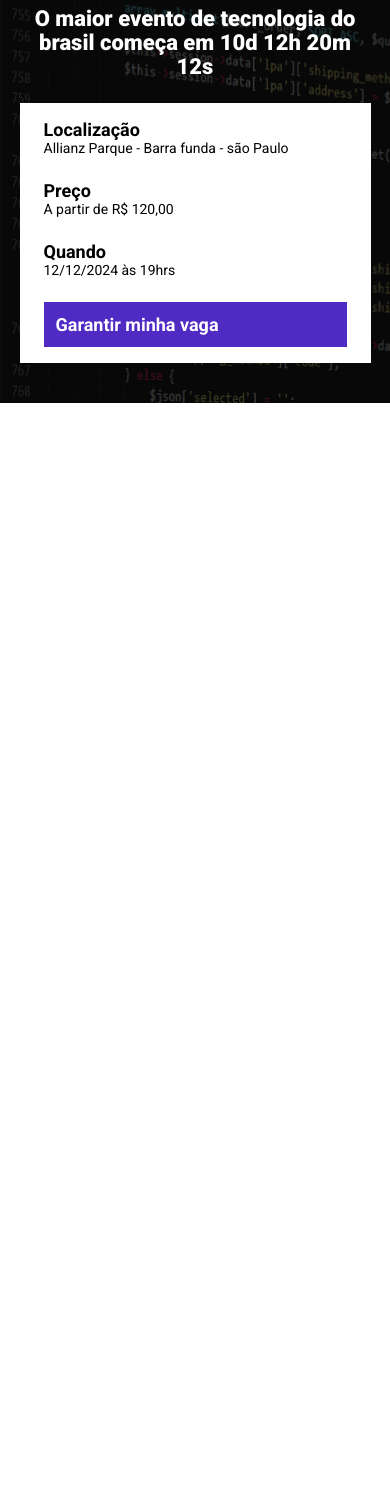
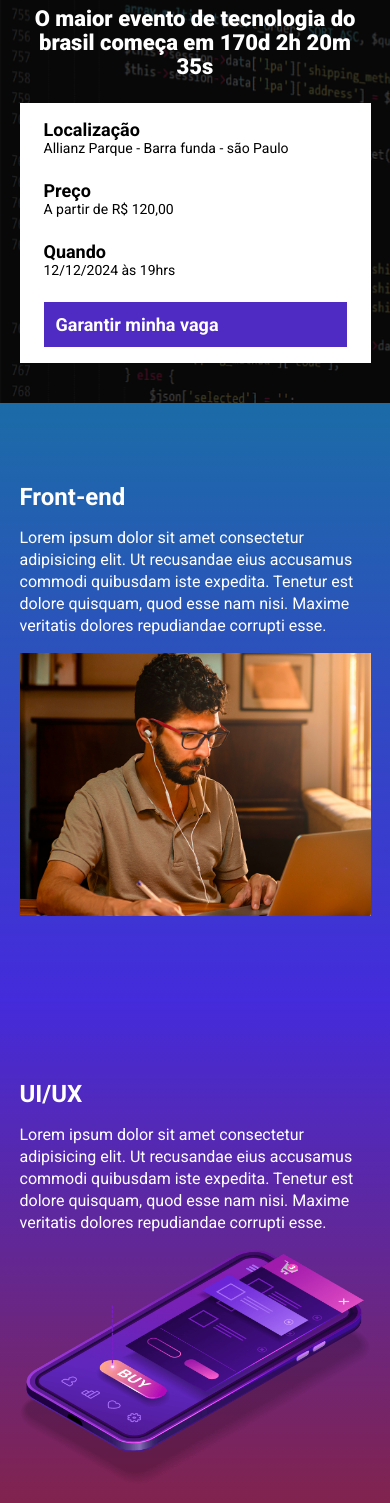
Before and after one commit to KaikalDev/ebac_tech_talk, a website built with Parcel: page src/index.html in a window 390 px wide. Shown: the part 97-1600 px from the top of the page. Before the commit the page ends 844 px from the top, so only its background shows below. Built offline with nearby package versions, Linux system fonts and the light colour scheme.

Commit message:
finalização do site

```diff
--- a/src/index.html
+++ b/src/index.html
@@ -8,13 +8,14 @@
     <link rel="preconnect" href="https://fonts.googleapis.com">
     <link rel="preconnect" href="https://fonts.gstatic.com" crossorigin>
     <link href="https://fonts.googleapis.com/css2?family=Roboto:ital,wght@0,100;0,300;0,400;0,500;0,700;0,900;1,100;1,300;1,400;1,500;1,700;1,900&display=swap" rel="stylesheet">
+    <link rel="stylesheet" href="https://unpkg.com/aos@next/dist/aos.css" />
 </head>
 <body>
     <header class="hero">
         <div class="container">
             <img class="hero__logo" src="./images/ebac_logo.svg" alt="EBAC-logo">
             <p class="hero__text">
-                O maior evento de tecnologia do brasil começa em 10d 12h 20m 12s
+                O maior evento de tecnologia do brasil começa em <span id="contador"></span>
             </p>
             <div class="infos-bar">
                 <ul class="infos-bar__infos">
@@ -37,8 +38,53 @@
             </div>
         </div>
     </header>
+    <section class="event event--frontend" >
+        <div class="container" data-aos="fade-right">
+            <div class="event__detail">
+                <h2 class="event__detail__title">Front-end</h2>
+                <p class="event__detail__descriptions">
+                    Lorem ipsum dolor sit amet consectetur adipisicing elit. Ut recusandae eius accusamus commodi quibusdam iste expedita. Tenetur est dolore quisquam, quod esse nam nisi. Maxime veritatis dolores repudiandae corrupti esse.
+                </p>
+            </div>
+            <img class="event__image" src="./images/frontend.png" alt="Front-end">
+        </div>
+    </section>
+    <section class="event event--ui-ux event--image-left">
+        <div class="container" data-aos="fade-left">
+            <div class="event__detail">
+                <h2 class="event__detail__title">UI/UX</h2>
+                <p class="event__detail__descriptions">
+                    Lorem ipsum dolor sit amet consectetur adipisicing elit. Ut recusandae eius accusamus commodi quibusdam iste expedita. Tenetur est dolore quisquam, quod esse nam nisi. Maxime veritatis dolores repudiandae corrupti esse.
+                </p>
+            </div>
+            <img class="event__image" src="./images/ui-ux.png" alt="Front-end">
+        </div>
+    </section>
+    <section class="event event--data-science">
+        <div class="container" data-aos="fade-right">
+            <div class="event__detail">
+                <h2 class="event__detail__title">Data science</h2>
+                <p class="event__detail__descriptions">
+                    Lorem ipsum dolor sit amet consectetur adipisicing elit. Ut recusandae eius accusamus commodi quibusdam iste expedita. Tenetur est dolore quisquam, quod esse nam nisi. Maxime veritatis dolores repudiandae corrupti esse.
+                </p>
+            </div>
+            <img class="event__image" src="./images/data.png" alt="Front-end">
+        </div>
+    </section>
+    <section class="event event--backend event--image-left">
+        <div class="container" data-aos="fade-left">
+            <div class="event__detail">
+                <h2 class="event__detail__title">Back-end</h2>
+                <p class="event__detail__descriptions">
+                    Lorem ipsum dolor sit amet consectetur adipisicing elit. Ut recusandae eius accusamus commodi quibusdam iste expedita. Tenetur est dolore quisquam, quod esse nam nisi. Maxime veritatis dolores repudiandae corrupti esse.
+                </p>
+            </div>
+            <img class="event__image" src="./images/backend.png" alt="Front-end">
+        </div>
+    </section>
 
 
+    <script src="https://unpkg.com/aos@next/dist/aos.js"></script>
     <script src="./script/main.js"></script>
 </body>
 </html>
--- a/src/script/main.js
+++ b/src/script/main.js
@@ -0,0 +1,26 @@
+AOS.init();
+
+const dataDoEvento = new Date("Dec 12, 2024 19:00:00");
+const timestampDoEvento = dataDoEvento.getTime();
+
+const contaAsHoras = setInterval(function() {
+    const agora = new Date();
+    const timestampAtual = agora.getTime();
+
+    const distanciaDoEvento = timestampDoEvento - timestampAtual;
+
+    const diaEmMs = 1000*60*60*24;
+    const horaEmMs = 1000*60*60;
+    const minutosEmMs = 1000*60;
+
+    const diasAteOEvento = Math.floor(distanciaDoEvento / diaEmMs);
+    const horasAteOEvento = Math.floor(distanciaDoEvento % diaEmMs / horaEmMs);
+    const minAteOEvento = Math.floor(distanciaDoEvento % horaEmMs / minutosEmMs);
+    const segAteOEvento = Math.floor(distanciaDoEvento % minutosEmMs / 1000);
+
+    document.getElementById('contador').innerHTML = `${diasAteOEvento}d ${horasAteOEvento}h ${minAteOEvento}m ${segAteOEvento}s`
+    if (diasAteOEvento < 0) {
+        clearInterval(contaAsHoras);
+        document.getElementById('contador').innerHTML = 'Evento expirado'
+    }
+},1000)
--- /dev/null
+++ b/src/styles/_event.scss
@@ -0,0 +1,64 @@
+@use './variables';
+
+.event {
+    padding: 80px 0;
+
+    &--frontend {
+        background-image: linear-gradient(variables.$blue1, variables.$blue2);
+    }
+
+    &--ui-ux {
+        background-image: linear-gradient(variables.$blue2, variables.$pink);
+    }
+
+    &--data-science {
+        background-image: linear-gradient(variables.$pink, variables.$yellow);
+    }
+
+    &--backend {
+        background-image: linear-gradient(variables.$yellow, variables.$pink);
+    }
+
+    &--image-left {
+        .container {
+            flex-direction: row-reverse;
+        }
+    }
+
+    .container {
+        display: flex;
+        gap: 40px;
+    }
+
+    &__image {
+        max-width: 360px;
+    }
+
+    &__detail {
+
+        &__title {
+            font-style: 18px;
+            font-weight: bold;
+            margin-bottom: 16px;
+        }
+
+        &__descriptions {
+            line-height: 22px;
+        }
+    }
+
+    @media (max-width: 640px) {
+        .container{
+            display: block;
+        }
+
+        &__image {
+            width: 100%;
+        }
+
+        &__detail {
+            margin-right: 0;
+            margin-bottom: 16px;
+        }
+    }
+}
--- a/src/styles/_hero.scss
+++ b/src/styles/_hero.scss
@@ -1,3 +1,4 @@
+@use './variables';
 
 .hero {
     padding-top: 64px;
@@ -17,7 +18,7 @@
         left: 0;
         height: 100%;
         width: 100%;
-        background-color: #000;
+        background-color: variables.$textcolor2;
         content: '';
         opacity: .7;
     }
--- /dev/null
+++ b/src/styles/_variables.scss
@@ -0,0 +1,9 @@
+$textcolor: #fff;
+$textcolor2: #000;
+
+$button: #4F2AC3;
+
+$blue1: #1B6CA7;
+$blue2: #442BDB;
+$pink: #89223B;
+$yellow: #9C791D;
--- a/src/styles/components/_buttons.scss
+++ b/src/styles/components/_buttons.scss
@@ -1,4 +1,7 @@
+@use '../variables';
+
 .button {
+
     padding: 12px;
     font-size: 18px;
     font-weight: bold;
@@ -7,8 +10,8 @@
     white-space: nowrap;
 
     &--primary {
-        color: #fff;
-        background-color: #4F2AC3;
+        color: variables.$textcolor;
+        background-color: variables.$button;
     }
 
     @media (max-width: 640px) {
--- a/src/styles/components/_infos-bar.scss
+++ b/src/styles/components/_infos-bar.scss
@@ -1,6 +1,8 @@
+@use '../variables';
+
 .infos-bar {
     padding: 16px 24px;
-    background-color: #fff;
+    background-color: variables.$textcolor;
     display: flex;
     justify-content: space-between;
 
@@ -10,12 +12,12 @@
 
         &__item{
             font-size: 14px;
-            color: #000;
+            color: variables.$textcolor2;
 
             b{
                 font-size: 18px;
                 display: block;
-                color: #000;
+                color: variables.$textcolor2;
 
             }
 
--- a/src/styles/main.scss
+++ b/src/styles/main.scss
@@ -1,13 +1,15 @@
 @use 'hero';
 @use 'components/infos-bar';
 @use 'components/buttons';
+@use 'event';
+@use 'variables';
 
 * {
     margin: 0;
     padding: 0;
     box-sizing: border-box;
     font-family: Roboto, sans-serif;
-    color: #fff;
+    color: variables.$textcolor;
     list-style: none;
 }
 
```
